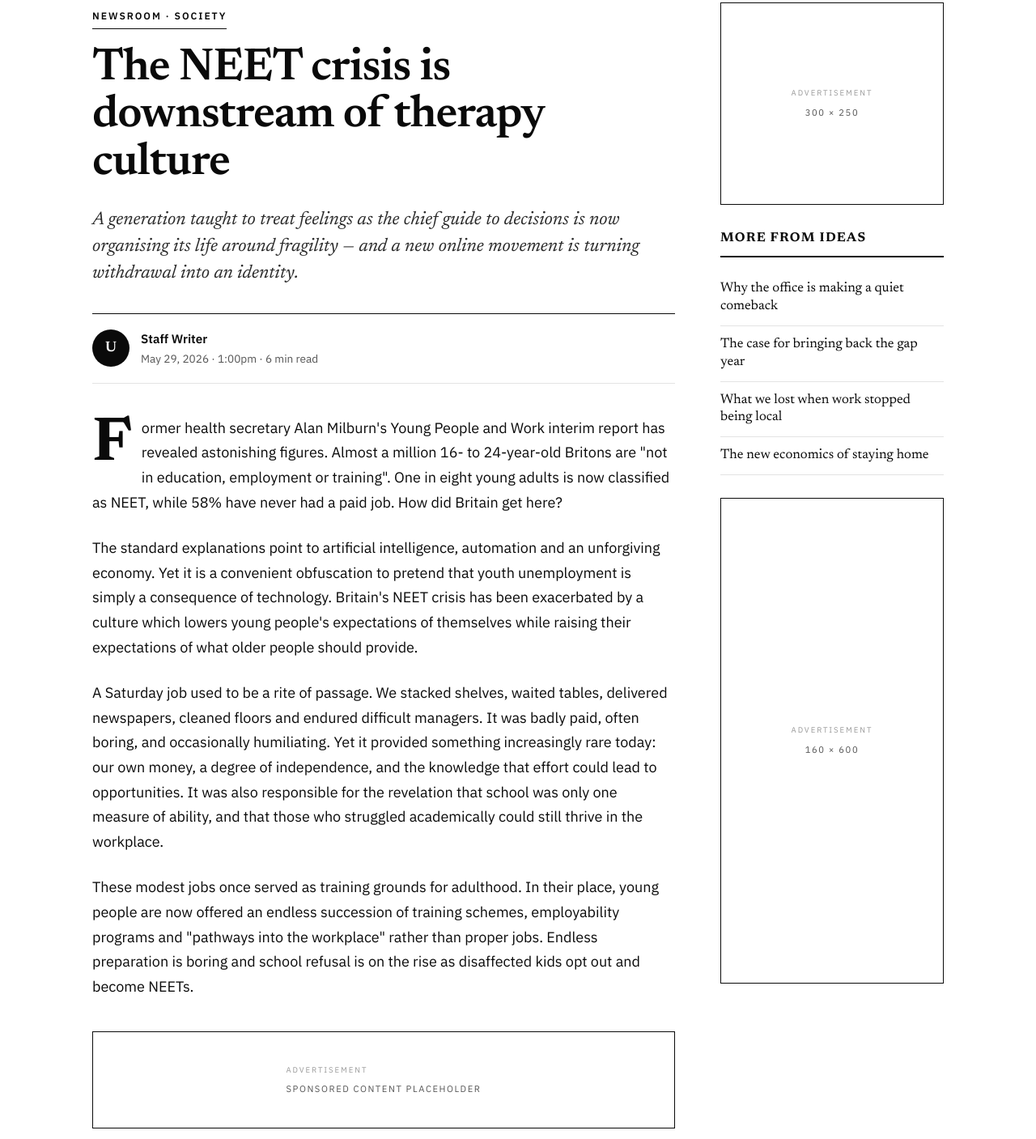
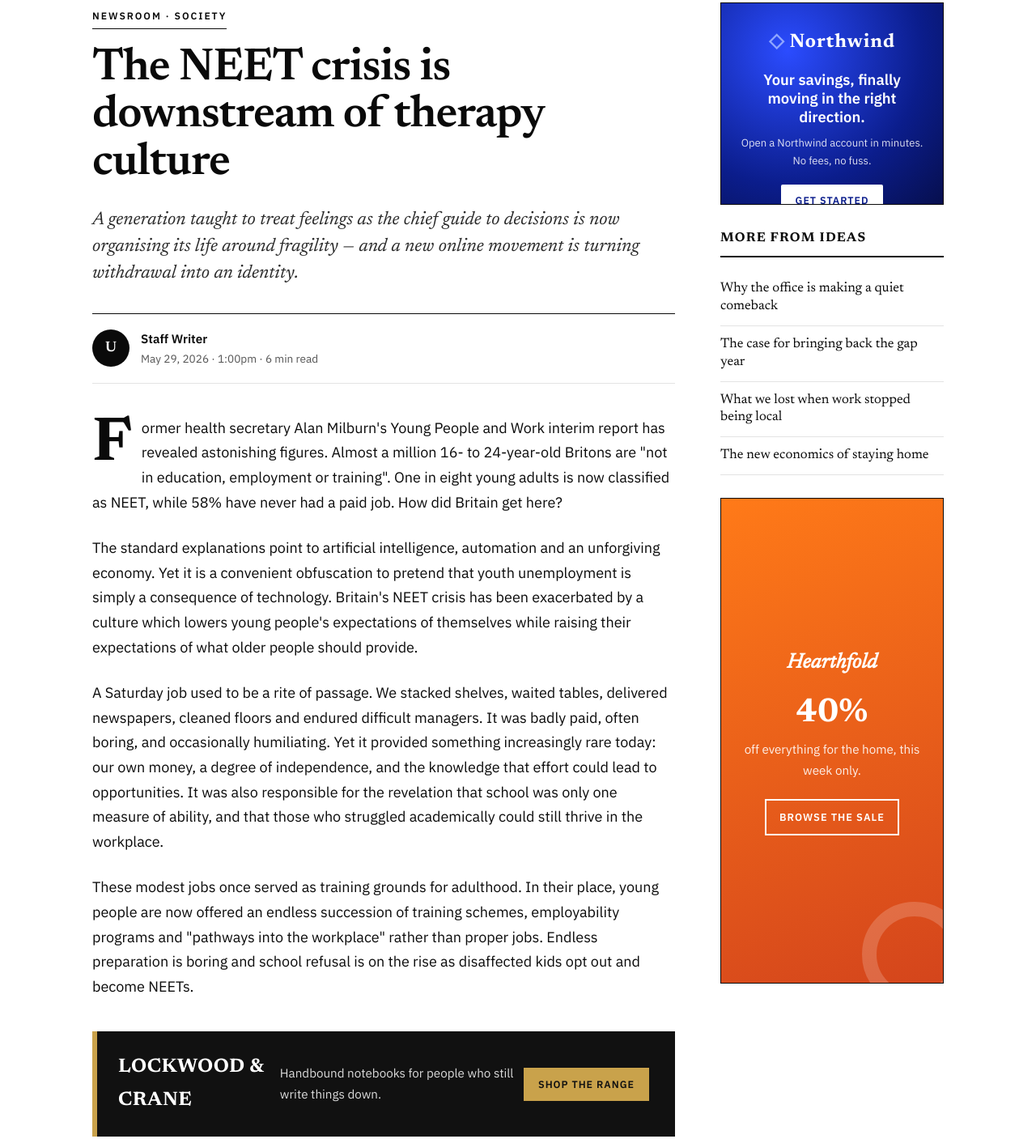
Before and after one commit to guyfatguy3-create/tit, a plain HTML site: page index.html in a window 1280 px wide. Shown: the part 125-1532 px from the top of the page at 81% size. Drawn offline with Linux system fonts and the light colour scheme.

Commit message:
Update index.html

```diff
--- a/index.html
+++ b/index.html
@@ -97,14 +97,52 @@
   aside { padding: 56px 0 80px; }
   .sticky { position: sticky; top: 98px; }
   .ad-slot {
-    background: var(--white); border: 1px solid var(--black);
-    text-align: center; color: var(--grey); font-size: 0.7rem;
-    text-transform: uppercase; letter-spacing: 0.14em;
+    border: 1px solid var(--black); overflow: hidden;
     display: grid; place-items: center; margin-bottom: 28px;
+    position: relative; text-align: center;
   }
-  .ad-label { font-size: 0.6rem; color: #999; letter-spacing: 0.2em; margin-bottom: 6px; display: block; }
   .ad-300 { height: 250px; }
   .ad-sky { height: 600px; }
+
+  /* Fictional brand: NORTHWIND */
+  .ad-northwind {
+    background: radial-gradient(circle at 30% 20%, #2b4cff 0%, #0b1d8c 55%, #050a3a 100%);
+    color: #fff; padding: 28px 22px;
+  }
+  .ad-northwind .logo {
+    font-family: 'Newsreader', serif; font-weight: 700; font-size: 1.5rem;
+    letter-spacing: 0.04em; margin-bottom: 14px;
+  }
+  .ad-northwind .logo::before { content: "◇ "; color: #8fa6ff; }
+  .ad-northwind h4 { font-size: 1.15rem; line-height: 1.25; margin-bottom: 10px; font-weight: 600; }
+  .ad-northwind p { font-size: 0.82rem; opacity: 0.85; margin-bottom: 18px; }
+  .ad-northwind .cta {
+    display: inline-block; background: #fff; color: #0b1d8c; font-weight: 600;
+    font-size: 0.78rem; text-transform: uppercase; letter-spacing: 0.08em;
+    padding: 9px 18px; border-radius: 2px; text-decoration: none;
+  }
+
+  /* Fictional brand: HEARTHFOLD */
+  .ad-hearthfold {
+    background: linear-gradient(160deg, #ff7a18 0%, #d4451c 100%);
+    color: #fff; padding: 30px 22px; height: 100%; width: 100%;
+    display: flex; flex-direction: column; justify-content: center;
+  }
+  .ad-hearthfold .logo {
+    font-family: 'Newsreader', serif; font-style: italic; font-weight: 600;
+    font-size: 1.6rem; margin-bottom: 20px;
+  }
+  .ad-hearthfold .big { font-size: 2.6rem; font-weight: 700; line-height: 1; font-family: 'Newsreader', serif; }
+  .ad-hearthfold .sub { font-size: 0.95rem; margin: 10px 0 22px; opacity: 0.9; }
+  .ad-hearthfold .cta {
+    display: inline-block; border: 2px solid #fff; color: #fff; font-weight: 600;
+    font-size: 0.8rem; text-transform: uppercase; letter-spacing: 0.08em;
+    padding: 10px 16px; text-decoration: none; align-self: center;
+  }
+  .ad-hearthfold .deco {
+    position: absolute; bottom: -30px; right: -30px; width: 130px; height: 130px;
+    border: 18px solid rgba(255,255,255,0.18); border-radius: 50%;
+  }
   .related h3 {
     font-family: 'Newsreader', serif; font-size: 1rem; text-transform: uppercase;
     letter-spacing: 0.08em; margin-bottom: 16px; padding-bottom: 8px; border-bottom: 2px solid var(--black);
@@ -116,10 +154,23 @@
   }
   .related a:hover { opacity: 0.5; }
   .ad-inline {
-    background: var(--white); border: 1px solid var(--black); height: 120px;
-    display: grid; place-items: center; margin: 40px 0; color: var(--grey);
-    font-size: 0.7rem; text-transform: uppercase; letter-spacing: 0.14em;
+    height: 130px; margin: 40px 0; overflow: hidden; position: relative;
+    background: #111; color: #fff; display: flex; align-items: center;
+    justify-content: space-between; padding: 0 32px;
   }
+  .ad-inline .lockwood-logo {
+    font-family: 'Newsreader', serif; font-weight: 700; font-size: 1.5rem; letter-spacing: 0.02em;
+  }
+  .ad-inline .lockwood-msg { font-size: 0.95rem; opacity: 0.85; max-width: 320px; }
+  .ad-inline .cta {
+    background: #c9a24b; color: #111; font-weight: 600; font-size: 0.78rem;
+    text-transform: uppercase; letter-spacing: 0.08em; padding: 10px 18px;
+    text-decoration: none; white-space: nowrap;
+  }
+  .ad-inline .stripe {
+    position: absolute; top: 0; left: 0; height: 100%; width: 6px; background: #c9a24b;
+  }
+  @media (max-width: 540px) { .ad-inline .lockwood-msg { display: none; } }
   footer.site {
     border-top: 2px solid var(--black); background: var(--white);
     padding: 40px 24px; text-align: center; color: var(--grey); font-size: 0.8rem;
@@ -160,7 +211,12 @@
       <p>A Saturday job used to be a rite of passage. We stacked shelves, waited tables, delivered newspapers, cleaned floors and endured difficult managers. It was badly paid, often boring, and occasionally humiliating. Yet it provided something increasingly rare today: our own money, a degree of independence, and the knowledge that effort could lead to opportunities. It was also responsible for the revelation that school was only one measure of ability, and that those who struggled academically could still thrive in the workplace.</p>
       <p>These modest jobs once served as training grounds for adulthood. In their place, young people are now offered an endless succession of training schemes, employability programs and "pathways into the workplace" rather than proper jobs. Endless preparation is boring and school refusal is on the rise as disaffected kids opt out and become NEETs.</p>
 
-      <div class="ad-inline"><div><span class="ad-label">Advertisement</span>Sponsored content placeholder</div></div>
+      <div class="ad-inline">
+        <span class="stripe"></span>
+        <span class="lockwood-logo">LOCKWOOD &amp; CRANE</span>
+        <span class="lockwood-msg">Handbound notebooks for people who still write things down.</span>
+        <a href="#" class="cta">Shop the range</a>
+      </div>
 
       <p>There is another important factor here. The Milburn review notes that "one in five (20.0%) of all NEET young people report a mental health condition, more than double the share in 2012, when it stood at 7.7%." Young people have been taught to seek accommodations and allowances whenever they encounter difficulties. They have learned to tend to their feelings like a gardener tending a bonsai tree, carefully nurturing and shaping them. As a psychotherapist, I believe in the value of talk therapy in the appropriate context. Yet the mental health industry has helped create a generation that believes feelings should be the chief guide to making decisions. This is not only untrue but dangerous.</p>
 
@@ -176,7 +232,14 @@
 
   <aside>
     <div class="sticky">
-      <div class="ad-slot ad-300"><div><span class="ad-label">Advertisement</span>300 × 250</div></div>
+      <div class="ad-slot ad-300">
+        <div class="ad-northwind">
+          <div class="logo">Northwind</div>
+          <h4>Your savings, finally moving in the right direction.</h4>
+          <p>Open a Northwind account in minutes. No fees, no fuss.</p>
+          <a href="#" class="cta">Get started</a>
+        </div>
+      </div>
       <div class="related">
         <h3>More from Ideas</h3>
         <a href="#">Why the office is making a quiet comeback</a>
@@ -184,7 +247,15 @@
         <a href="#">What we lost when work stopped being local</a>
         <a href="#">The new economics of staying home</a>
       </div>
-      <div class="ad-slot ad-sky" style="margin-top:28px;"><div><span class="ad-label">Advertisement</span>160 × 600</div></div>
+      <div class="ad-slot ad-sky" style="margin-top:28px;">
+        <div class="ad-hearthfold">
+          <div class="logo">Hearthfold</div>
+          <div class="big">40%</div>
+          <div class="sub">off everything for the home, this week only.</div>
+          <a href="#" class="cta">Browse the sale</a>
+          <span class="deco"></span>
+        </div>
+      </div>
     </div>
   </aside>
 </div>
```
